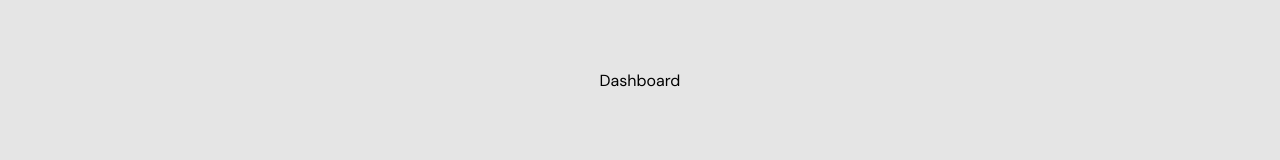
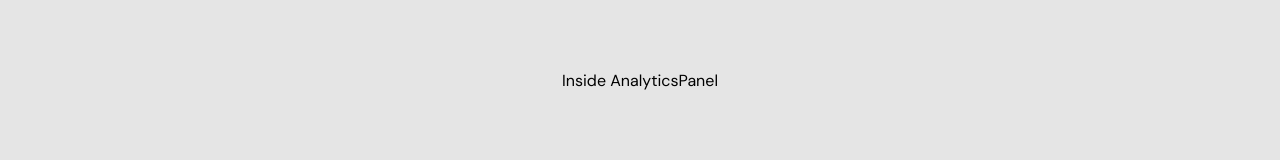
Before and after one commit to GBarkhatov/carlo-test, a React (Create React App) app: page / in a window 1280 px wide. Shown: the part 405-565 px from the top of the page. Built offline with nearby package versions, Linux system fonts and the light colour scheme.

Commit message:
use analytics panel

```diff
--- a/src/components/Analytics/Analytics.js
+++ b/src/components/AnalyticsPanel/AnalyticsPanel.js
@@ -3,10 +3,10 @@ import styled from 'styled-components/macro'
 
 const Component = styled.div``
 
-const Analytics = () => (
+const AnalyticsPanel = () => (
   <Component>
-    Inside Analytics
+    Inside AnalyticsPanel
   </Component>
 )
 
-export default Analytics
+export default AnalyticsPanel
--- a/src/routes/Dashboard/Dashboard.js
+++ b/src/routes/Dashboard/Dashboard.js
@@ -2,6 +2,7 @@ import React from 'react'
 import styled from 'styled-components/macro'
 import AppBar from '../../components/AppBar/AppBar'
 import Container from '../../components/Container/Container'
+import AnalyticsPanel from '../../components/AnalyticsPanel/AnalyticsPanel'
 
 const Component = styled.div``
 
@@ -9,7 +10,7 @@ const Dashboard = ({ path }) => (
   <Component>
     <AppBar path={path} />
     <Container>
-      Dashboard
+      <AnalyticsPanel />
     </Container>
   </Component>
 )
```
